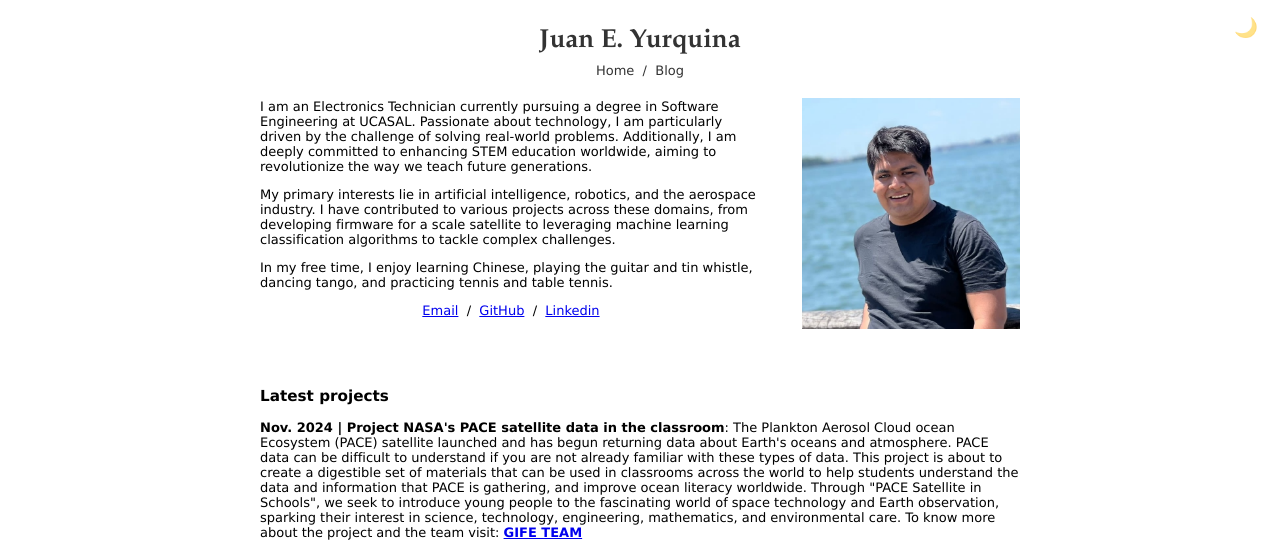
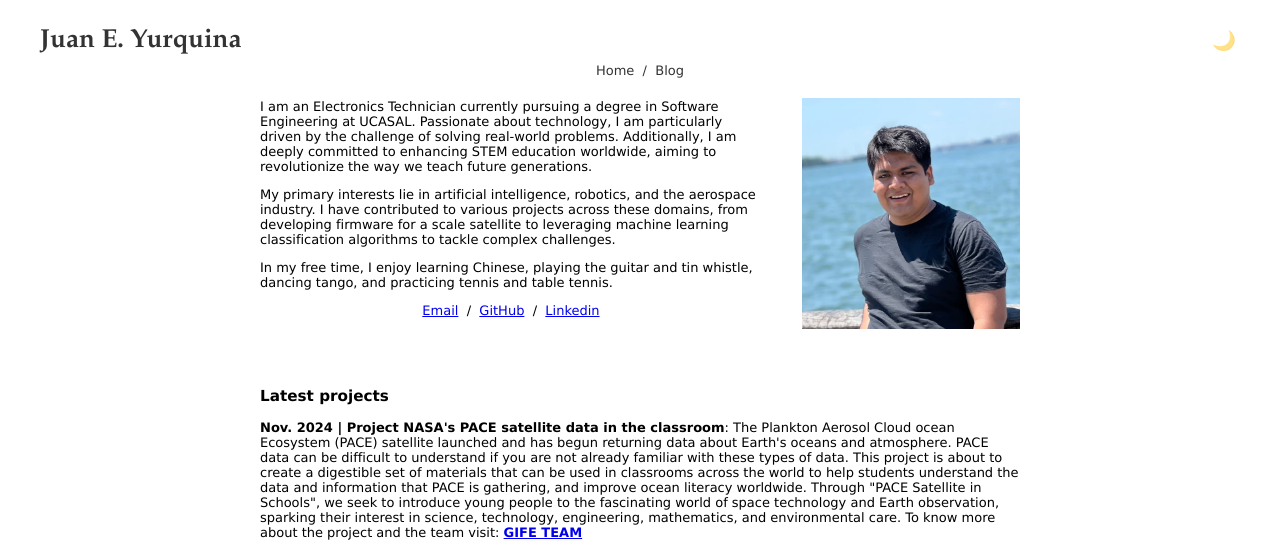
Before and after one commit to estebanjy/estebanjy.github.io, a Jekyll site: the page built from index.html, in a window 1280 px wide, cut to the strip 0-551 px from the top of the page. Built offline with Jekyll 4.4.1, drawn with Linux system fonts in a browser that asks for light colours.

Commit message:
Move dark toggle into header, remove fixed positioning
Co-Authored-By: Claude Sonnet 4.6 <noreply@anthropic.com>

```diff
--- a/_layouts/default.html
+++ b/_layouts/default.html
@@ -14,7 +14,10 @@
 <body>
     <header>
         <div class="container" style="padding: 2%; padding-bottom: 0%;">
-            <h1><a href="/" style="text-decoration:none; color:inherit;">Juan E. Yurquina</a></h1>
+            <div style="display:flex; justify-content:space-between; align-items:center;">
+                <h1><a href="/" style="text-decoration:none; color:inherit;">Juan E. Yurquina</a></h1>
+                <button id="dark-toggle" onclick="toggleDark()" aria-label="Toggle dark mode">🌙</button>
+            </div>
             <nav>
                 <a href="/">Home</a> &nbsp;/&nbsp;
                 <a href="/blog/">Blog</a>
@@ -31,8 +34,6 @@
         </div>
     </footer>
 
-    <button id="dark-toggle" onclick="toggleDark()" aria-label="Toggle dark mode">🌙</button>
-
     <script>
         function toggleDark() {
             var on = document.documentElement.classList.toggle('dark');
--- a/style.css
+++ b/style.css
@@ -135,9 +135,6 @@ footer {
 
 /* ─── Dark mode toggle ─────────────────────────────────────────── */
 #dark-toggle {
-    position: fixed;
-    top: 14px;
-    right: 18px;
     background: none;
     border: none;
     font-size: 1.2rem;
@@ -145,7 +142,6 @@ footer {
     opacity: 0.55;
     padding: 4px;
     line-height: 1;
-    z-index: 9999;
 }
 
 #dark-toggle:hover { opacity: 1; }
@@ -204,6 +200,4 @@ html.dark .post-meta    { color: #777 !important; }
     /* Give containers breathing room */
     .container { padding: 0 12px; }
 
-    /* Prevent the moon button overlapping the title */
-    #dark-toggle { top: 10px; right: 10px; }
 }
```
